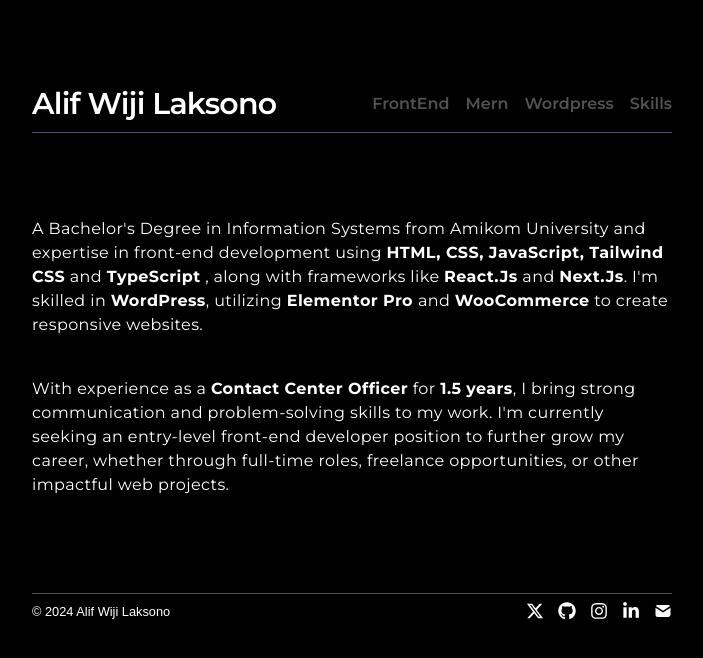
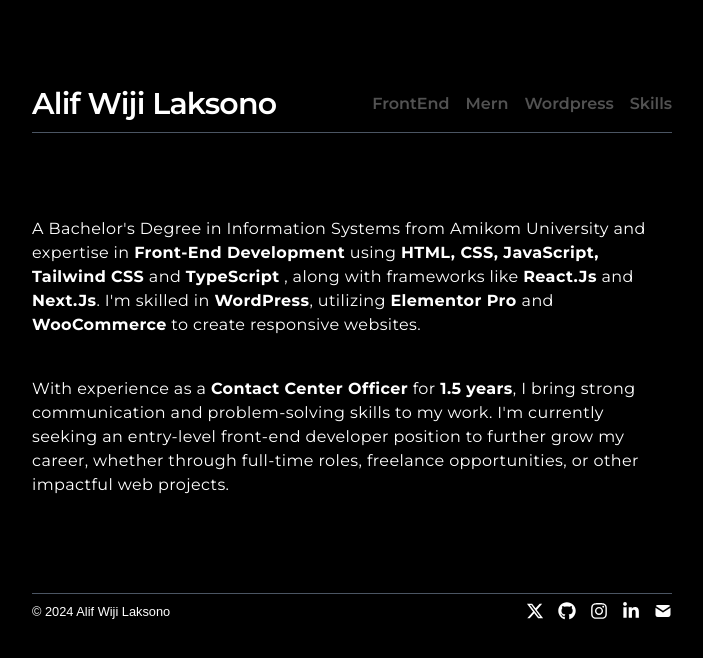
Before and after one commit to alif7laksono/portfolio, a Next.js app: page / in a window 1280 px wide. Shown: the top 658 px of the page, without its empty margins (288-991 px from the left). Built offline with nearby package versions, Linux system fonts and the light colour scheme; a web font is replaced by a local one.

Commit message:
enhance home page typography

```diff
--- a/app/page.tsx
+++ b/app/page.tsx
@@ -6,7 +6,7 @@
       <div className="prose prose-neutral">
         <p className="animate-slideDown">
           A Bachelor's Degree in Information Systems from Amikom University and
-          expertise in front-end development using{" "}
+          expertise in <span className="capitalize font-bold antialiased hover:subpixel-antialiased">front-end development</span> using{" "}
           <span className="font-bold antialiased hover:subpixel-antialiased">HTML, CSS, JavaScript, Tailwind CSS</span>{" "}
           and <span className="font-bold antialiased hover:subpixel-antialiased">TypeScript</span> , along with
           frameworks like <span className="font-bold antialiased hover:subpixel-antialiased">React.Js</span> and{" "}
```
